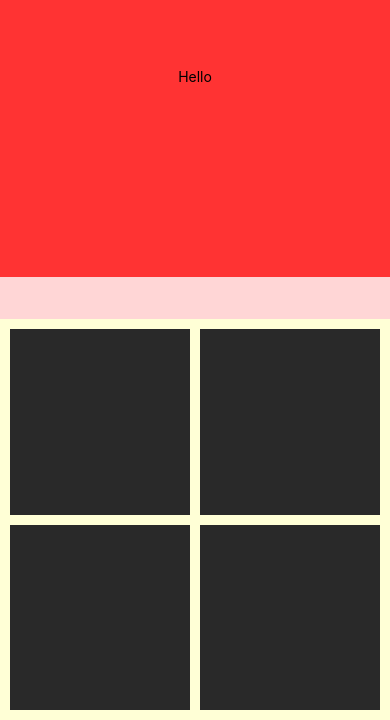
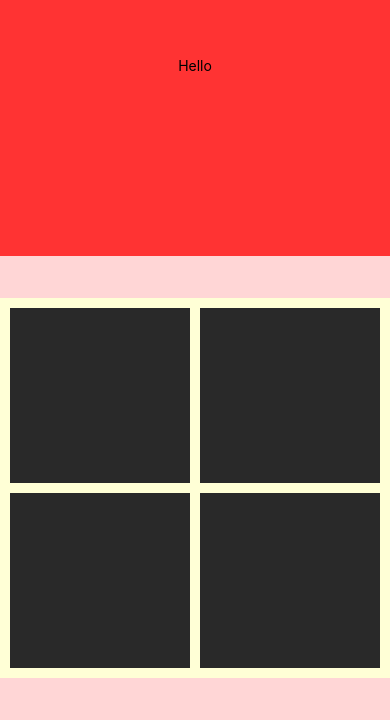
Before and after one commit to mattperkins/react-native-responsive-layout, a React Native app: screen / in a window 390 px wide. Shown: the part 124-844 px from the top of the page. Built offline with nearby package versions, Linux system fonts and the light colour scheme.

Commit message:
add bottom safe block

```diff
--- a/App.js
+++ b/App.js
@@ -32,7 +32,9 @@ export default class App extends React.Component {
           </View>
         </View>
 
-
+        <View
+          style={{backgroundColor: '#f333', height: '5%'}}>
+        </View>
       </View>
     )
   }
```
